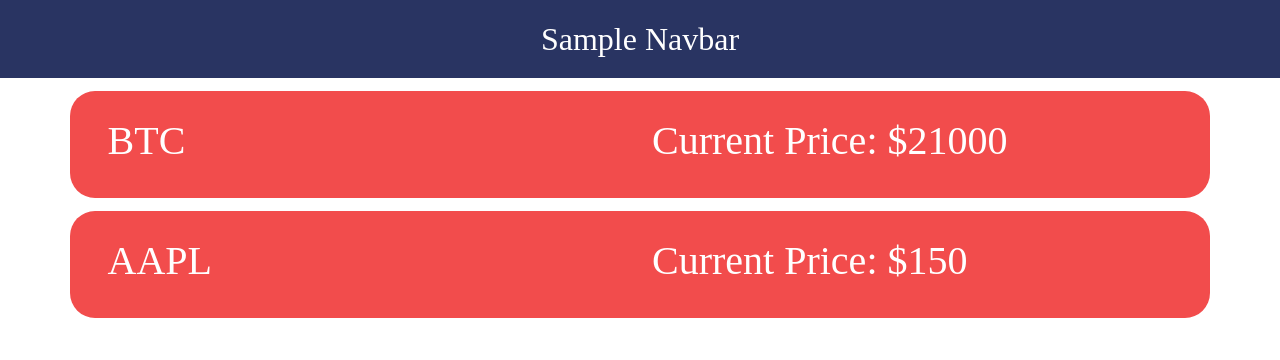
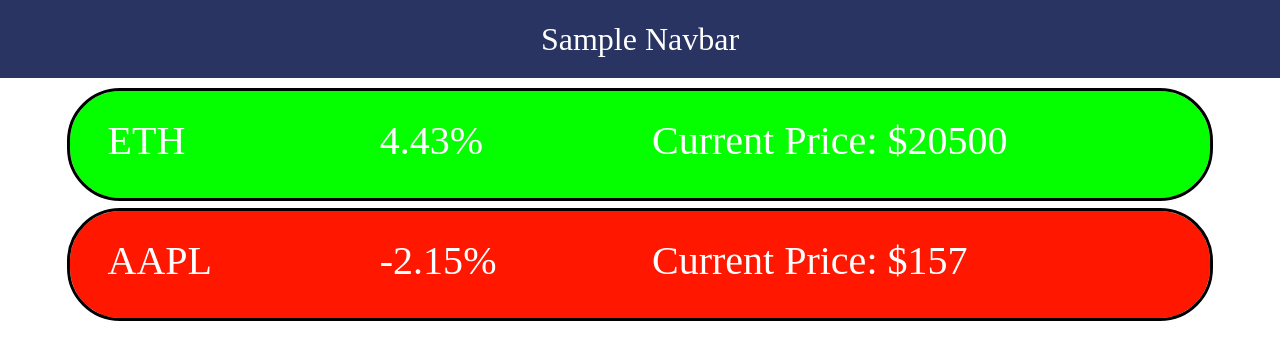
Before and after one commit to elijahquentin/learningReact, a React (Create React App) app in the folder learning-react/: page / in a window 1280 px wide. Shown: the top 360 px of the page. Built offline with nearby package versions, Linux system fonts and the light colour scheme.

Commit message:
Added some styling to the elements including a conditional color, and added a percentChange prop to each stock

```diff
--- a/learning-react/src/components/StockRow.jsx
+++ b/learning-react/src/components/StockRow.jsx
@@ -2,9 +2,12 @@
 
 function StockRow(props) {
   return (
-    <div className="row">
-      <div className="col-md-6">
+    <div className={props.percentChange >= 0 ? 'row row-green' : 'row row-red'}>
+      <div className="col-md-3">
         <h1>{props.ticker}</h1>
+      </div>
+      <div className="col-md-3 percent">
+        <h1>{props.percentChange}%</h1>
       </div>
       <div className="col-md-6">
         <h1>Current Price: ${props.price}</h1>
--- a/learning-react/src/components/StocksView.jsx
+++ b/learning-react/src/components/StocksView.jsx
@@ -3,15 +3,19 @@
 
 function StocksView() {
   const [stocksList, updateStocksList] = useState([
-    { ticker: 'BTC', price: 21000 },
-    { ticker: 'AAPL', price: 150 },
+    { ticker: 'ETH', price: 20500, percent: 4.43 },
+    { ticker: 'AAPL', price: 157, percent: -2.15 },
   ]);
 
   return stocksList.map((stock) => (
     // Below 'key' is necessary for each list item to be unique in the 'props' area of the StockRow file
 
     <div className="container" key={stock.ticker}>
-      <StockRow ticker={stock.ticker} price={stock.price} />
+      <StockRow
+        ticker={stock.ticker}
+        price={stock.price}
+        percentChange={stock.percent}
+      />
     </div>
   ));
 }
--- a/learning-react/src/index.css
+++ b/learning-react/src/index.css
@@ -16,8 +16,16 @@
 }
 
 .row {
-  background-color: #F24C4C;
   margin: 1vw;
   padding: 2vw;
-  border-radius: 25px;
+  border-radius: 50px;
+  outline: 3px solid black;
 }
+
+.row-red {
+  background-color: #FF1700;
+}
+
+.row-green {
+  background-color: #06FF00;
+}
```
